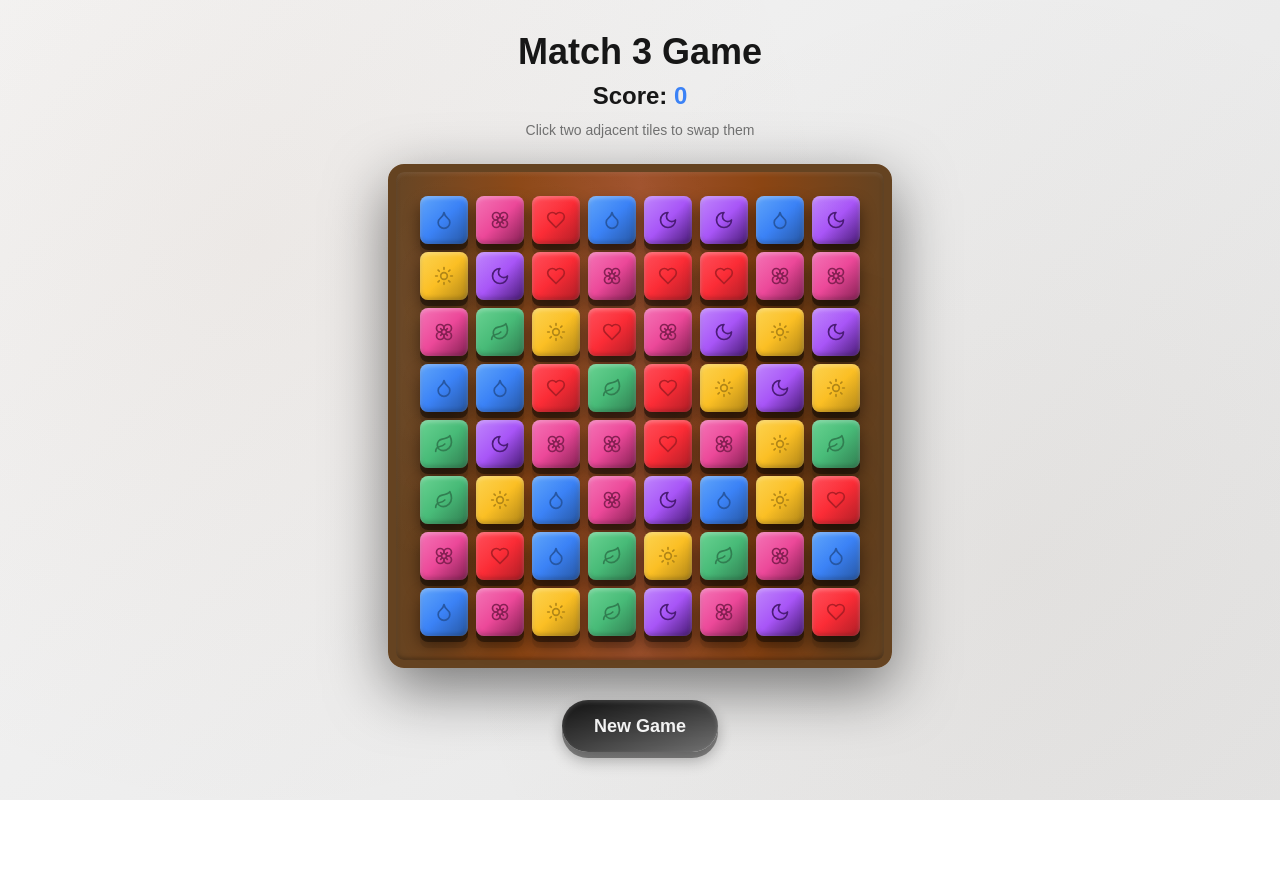
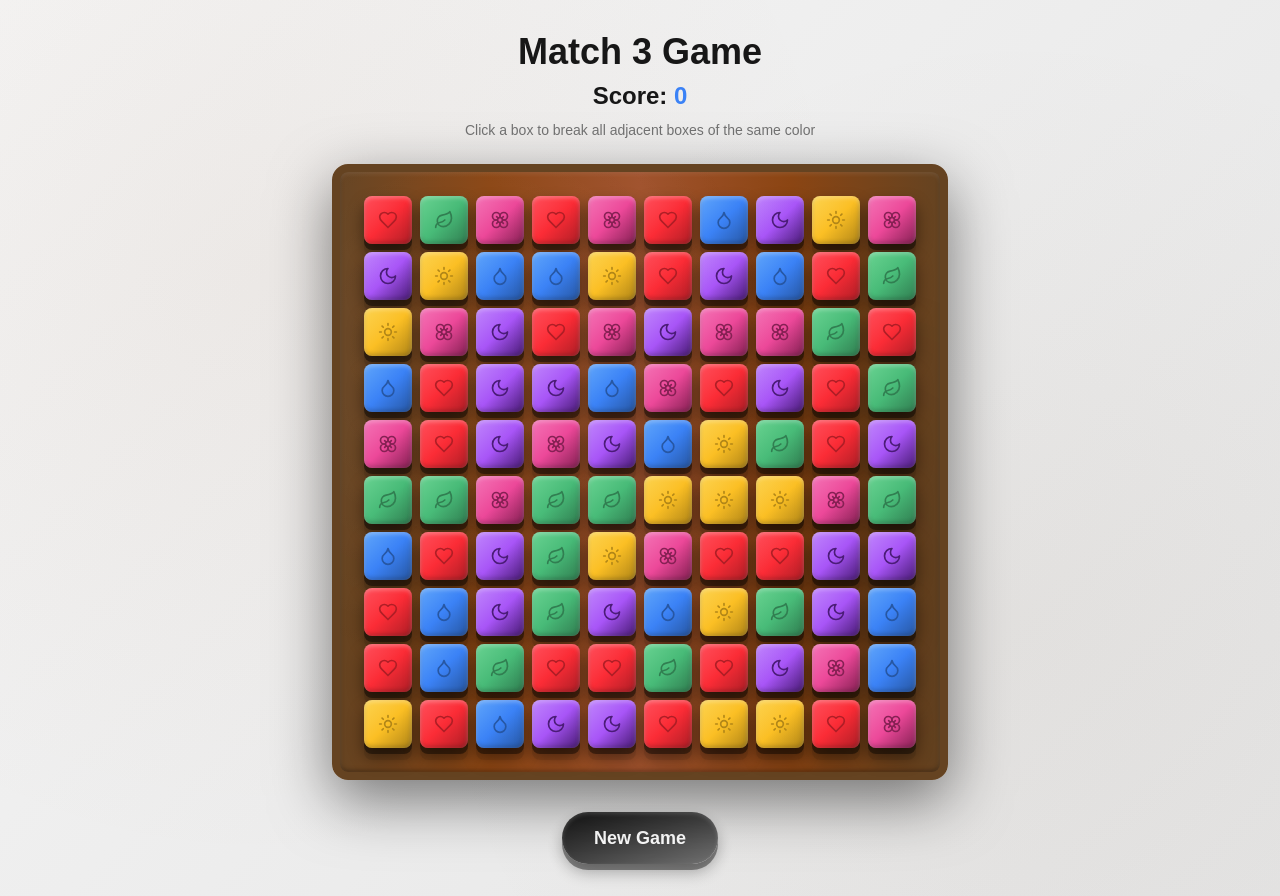
Before and after one commit to anttonio-dent/board-game, a Next.js app: page / in a window 1280 px wide. Before the commit the page ends 800 px from the top, so only its background shows below. Built offline with nearby package versions, Linux system fonts and the light colour scheme.

Commit message:
fix: fix functionality

```diff
--- a/src/app/components/board.tsx
+++ b/src/app/components/board.tsx
@@ -23,31 +23,7 @@ const TYPES = [
   "pink-magnet",
 ];
 
-const BOARD_SIZE = 8;
-
-const isBomb = (type: string) => {
-  if (
-    type === "red" ||
-    type === "blue" ||
-    type === "green" ||
-    type === "yellow" ||
-    type === "purple" ||
-    type === "pink"
-  )
-    return false;
-  return true;
-};
-
-const isNormalType = (type: string) => {
-  return (
-    type === "red" ||
-    type === "blue" ||
-    type === "green" ||
-    type === "yellow" ||
-    type === "purple" ||
-    type === "pink"
-  );
-};
+const BOARD_SIZE = 10;
 
 export const Board = () => {
   const [boxTypes, setBoxTypes] = useState<string[][]>([]);
@@ -57,68 +33,49 @@ export const Board = () => {
   const [isAnimating, setIsAnimating] = useState<boolean>(false);
   const [state, setState] = useState<string>("");
   const [score, setScore] = useState<number>(0);
-  const [selectedTile, setSelectedTile] = useState<[number, number] | null>(null);
-  const [swappingTiles, setSwappingTiles] = useState<[[number, number], [number, number]] | null>(null);
 
-  const hasMatches = (board: string[][]): boolean => {
-    for (let row = 0; row < BOARD_SIZE; row++) {
-      for (let col = 0; col < BOARD_SIZE; col++) {
-        const type = board[row][col];
-        if (!isNormalType(type)) continue;
+  const findAdjacentSameColor = (row: number, col: number, color: string): Set<string> => {
+    const visited = new Set<string>();
+    const toBreak = new Set<string>();
 
-        // Check horizontal match
-        if (col >= 2) {
-          if (
-            board[row][col - 2] === type &&
-            board[row][col - 1] === type
-          ) {
-            return true;
-          }
-        }
-        if (col <= BOARD_SIZE - 3) {
-          if (
-            board[row][col + 1] === type &&
-            board[row][col + 2] === type
-          ) {
-            return true;
-          }
-        }
+    const dfs = (r: number, c: number) => {
+      const key = `${r},${c}`;
 
-        // Check vertical match
-        if (row >= 2) {
-          if (
-            board[row - 2][col] === type &&
-            board[row - 1][col] === type
-          ) {
-            return true;
-          }
-        }
-        if (row <= BOARD_SIZE - 3) {
-          if (
-            board[row + 1][col] === type &&
-            board[row + 2][col] === type
-          ) {
-            return true;
-          }
-        }
+      // Check bounds
+      if (r < 0 || r >= BOARD_SIZE || c < 0 || c >= BOARD_SIZE) {
+        return;
       }
-    }
-    return false;
+
+      // Check if already visited
+      if (visited.has(key)) {
+        return;
+      }
+
+      // Check if same color
+      if (boxTypes[r] && boxTypes[r][c] === color) {
+        visited.add(key);
+        toBreak.add(key);
+
+        // Check all 4 adjacent directions
+        dfs(r + 1, c); // down
+        dfs(r - 1, c); // up
+        dfs(r, c + 1); // right
+        dfs(r, c - 1); // left
+      }
+    };
+
+    dfs(row, col);
+    return toBreak;
   };
 
   const initializeBoxStyle = () => {
-    let newBoxTypes: string[][];
-    let attempts = 0;
-    do {
-      newBoxTypes = Array(BOARD_SIZE)
-        .fill(null)
-        .map(() =>
-          Array(BOARD_SIZE)
-            .fill(null)
-            .map(() => TYPES[Math.floor(Math.random() * 6)])
-        );
-      attempts++;
-    } while (hasMatches(newBoxTypes) && attempts < 50);
+    const newBoxTypes = Array(BOARD_SIZE)
+      .fill(null)
+      .map(() =>
+        Array(BOARD_SIZE)
+          .fill(null)
+          .map(() => TYPES[Math.floor(Math.random() * 6)])
+      );
     setBoxTypes(newBoxTypes);
   };
 
@@ -150,174 +107,87 @@ export const Board = () => {
     initializeBoxOffsets();
     setIsAnimating(false);
     setScore(0);
-    setSelectedTile(null);
-    setSwappingTiles(null);
     if (state === "normal") setState("renormal");
     else setState("normal");
   };
 
-  const findAllMatches = (board: string[][]): Set<string> => {
-    const matches = new Set<string>();
+  const applyGravity = () => {
+    const newBoxTypes = boxTypes.map((row) => [...row]);
+    const newBoxOffsets = Array(BOARD_SIZE)
+      .fill(null)
+      .map(() => Array(BOARD_SIZE).fill(0));
+    const newBoxStates = Array(BOARD_SIZE)
+      .fill(null)
+      .map(() => Array(BOARD_SIZE).fill("normal"));
 
-    // Check horizontal matches
-    for (let row = 0; row < BOARD_SIZE; row++) {
-      let count = 1;
-      let currentType = board[row][0];
-      for (let col = 1; col < BOARD_SIZE; col++) {
-        if (board[row][col] === currentType && isNormalType(currentType)) {
-          count++;
-        } else {
-          if (count >= 3 && isNormalType(currentType)) {
-            for (let c = col - count; c < col; c++) {
-              matches.add(`${row},${c}`);
-            }
+    // For each column, move boxes down
+    for (let col = 0; col < BOARD_SIZE; col++) {
+      let writeIndex = BOARD_SIZE - 1; // Start from bottom
+
+      // First, move all non-exploded boxes down
+      for (let row = BOARD_SIZE - 1; row >= 0; row--) {
+        if (boxStates[row] && boxStates[row][col] !== "explode" && newBoxTypes[row][col]) {
+          if (writeIndex !== row) {
+            // Calculate offset for animation
+            newBoxOffsets[writeIndex][col] = 56 * (row - writeIndex);
+            newBoxTypes[writeIndex][col] = newBoxTypes[row][col];
+            newBoxStates[writeIndex][col] = "drop";
+          } else {
+            newBoxStates[writeIndex][col] = "normal";
           }
-          count = 1;
-          currentType = board[row][col];
+          writeIndex--;
         }
       }
-      if (count >= 3 && isNormalType(currentType)) {
-        for (let c = BOARD_SIZE - count; c < BOARD_SIZE; c++) {
-          matches.add(`${row},${c}`);
-        }
+
+      // Fill empty spaces at top with new boxes
+      for (let row = writeIndex; row >= 0; row--) {
+        newBoxTypes[row][col] = TYPES[Math.floor(Math.random() * 6)];
+        newBoxOffsets[row][col] = 56 * (writeIndex - row + 1);
+        newBoxStates[row][col] = "new";
       }
     }
 
-    // Check vertical matches
-    for (let col = 0; col < BOARD_SIZE; col++) {
-      let count = 1;
-      let currentType = board[0][col];
-      for (let row = 1; row < BOARD_SIZE; row++) {
-        if (board[row][col] === currentType && isNormalType(currentType)) {
-          count++;
-        } else {
-          if (count >= 3 && isNormalType(currentType)) {
-            for (let r = row - count; r < row; r++) {
-              matches.add(`${r},${col}`);
-            }
-          }
-          count = 1;
-          currentType = board[row][col];
-        }
-      }
-      if (count >= 3 && isNormalType(currentType)) {
-        for (let r = BOARD_SIZE - count; r < BOARD_SIZE; r++) {
-          matches.add(`${r},${col}`);
-        }
-      }
-    }
-
-    return matches;
+    setBoxTypes(newBoxTypes);
+    setBoxOffsets(newBoxOffsets);
+    setBoxStates(newBoxStates);
   };
 
 
   useEffect(() => {
     if (state === "explode") {
+      // After explosion animation, apply gravity
       setTimeout(() => {
-        addItems();
-        setState("item");
-      }, 400);
-    } else if (state === "item") {
-      setTimeout(() => {
-        dropBoxes();
+        applyGravity();
         setState("drop");
       }, 400);
     } else if (state === "drop") {
+      // After drop animation, reset and check for more matches
       setTimeout(() => {
         initializeBoxOffsets();
-        const matches = findAllMatches(boxTypes);
-        if (matches.size > 0) {
-          // Chain reaction - more matches found
-          const newBoxStates = Array(BOARD_SIZE)
-            .fill(null)
-            .map(() =>
-              Array(BOARD_SIZE)
-                .fill(null)
-                .map(() => "normal")
-            );
-          matches.forEach((pos) => {
-            const [r, c] = pos.split(",").map(Number);
-            newBoxStates[r][c] = "explode";
-          });
-          setBoxStates(newBoxStates);
-          selectedBoxes.current = Array.from(matches).map((pos) => {
-            const [r, c] = pos.split(",").map(Number);
-            return [r, c, boxTypes[r][c]];
-          });
-          setScore((prev) => prev + matches.size * 10);
-          setIsAnimating(true);
-          setState("explode");
-        } else {
-          initializeBoxState();
-          setState("normal");
-          setIsAnimating(false);
-          selectedBoxes.current = [];
-          setSwappingTiles(null);
-        }
+        initializeBoxState();
+        setState("normal");
+        setIsAnimating(false);
+        selectedBoxes.current = [];
       }, 400);
     }
     // eslint-disable-next-line react-hooks/exhaustive-deps
   }, [state]);
 
-  const checkSwapCreatesMatch = (
-    r1: number,
-    c1: number,
-    r2: number,
-    c2: number,
-    board: string[][]
-  ): boolean => {
-    // Create a copy of the board
-    const testBoard = board.map((row) => [...row]);
+  const breakBoxes = (row: number, col: number) => {
+    if (isAnimating) return;
+    if (!boxTypes[row] || !boxTypes[row][col]) return;
 
-    // Swap the tiles
-    [testBoard[r1][c1], testBoard[r2][c2]] = [
-      testBoard[r2][c2],
-      testBoard[r1][c1],
-    ];
+    const color = boxTypes[row][col];
+    const boxesToBreak = findAdjacentSameColor(row, col, color);
 
-    // Check if this creates any matches
-    const matches = findAllMatches(testBoard);
-    return matches.size > 0;
-  };
-
-  const swapTiles = (r1: number, c1: number, r2: number, c2: number) => {
-    if (isAnimating) return;
-
-    // Check if tiles are adjacent
-    const isAdjacent =
-      (Math.abs(r1 - r2) === 1 && c1 === c2) ||
-      (Math.abs(c1 - c2) === 1 && r1 === r2);
-
-    if (!isAdjacent) {
-      setSelectedTile(null);
-      const newBoxStates = Array(BOARD_SIZE)
-        .fill(null)
-        .map(() =>
-          Array(BOARD_SIZE)
-            .fill(null)
-            .map(() => "normal")
-        );
-      setBoxStates(newBoxStates);
+    // Need at least 2 boxes (the clicked one + at least one neighbor)
+    if (boxesToBreak.size < 2) {
       return;
     }
 
-    // Check if swap creates a match
-    if (!checkSwapCreatesMatch(r1, c1, r2, c2, boxTypes)) {
-      setSelectedTile(null);
-      setSwappingTiles(null);
-      const newBoxStates = Array(BOARD_SIZE)
-        .fill(null)
-        .map(() =>
-          Array(BOARD_SIZE)
-            .fill(null)
-            .map(() => "normal")
-        );
-      setBoxStates(newBoxStates);
-      return;
-    }
+    setIsAnimating(true);
 
-    // Show swap animation
-    setSwappingTiles([[r1, c1], [r2, c2]]);
+    // Mark boxes for explosion
     const newBoxStates = Array(BOARD_SIZE)
       .fill(null)
       .map(() =>
@@ -325,148 +195,29 @@ export const Board = () => {
           .fill(null)
           .map(() => "normal")
       );
-    newBoxStates[r1][c1] = "swap";
-    newBoxStates[r2][c2] = "swap";
+
+    boxesToBreak.forEach((pos) => {
+      const [r, c] = pos.split(",").map(Number);
+      newBoxStates[r][c] = "explode";
+    });
+
     setBoxStates(newBoxStates);
-    setIsAnimating(true);
+    selectedBoxes.current = Array.from(boxesToBreak).map((pos) => {
+      const [r, c] = pos.split(",").map(Number);
+      return [r, c, boxTypes[r][c]];
+    });
 
-    // Perform the swap after animation
-    setTimeout(() => {
-      const newBoxTypes = boxTypes.map((row) => [...row]);
-      const temp = newBoxTypes[r1][c1];
-      newBoxTypes[r1][c1] = newBoxTypes[r2][c2];
-      newBoxTypes[r2][c2] = temp;
-      setBoxTypes(newBoxTypes);
-
-      // Find all matches after swap
-      const matches = findAllMatches(newBoxTypes);
-      const finalBoxStates = Array(BOARD_SIZE)
-        .fill(null)
-        .map(() =>
-          Array(BOARD_SIZE)
-            .fill(null)
-            .map(() => "normal")
-        );
-
-      matches.forEach((pos) => {
-        const [r, c] = pos.split(",").map(Number);
-        finalBoxStates[r][c] = "explode";
-      });
-
-      setBoxStates(finalBoxStates);
-      selectedBoxes.current = Array.from(matches).map((pos) => {
-        const [r, c] = pos.split(",").map(Number);
-        return [r, c, newBoxTypes[r][c]];
-      });
-
-      setScore((prev) => prev + matches.size * 10);
-      setState("explode");
-      setSelectedTile(null);
-    }, 300);
+    setScore((prev) => prev + boxesToBreak.size * 10);
+    setState("explode");
   };
 
 
-  const addItems = () => {
-    if (selectedBoxes.current.length === 0) return;
-
-    // Use the first selected box as the center
-    const [row, col, type] = selectedBoxes.current[0];
-    const newBoxTypes = boxTypes.map((row) => [...row]);
-    const newBoxStates = boxStates.map((row) => [...row]);
-
-    if (isBomb(type)) {
-      return;
-    }
-
-    if (selectedBoxes.current.length >= 9) {
-      newBoxStates[row][col] = "normal";
-      if (type === "red") newBoxTypes[row][col] = "red-magnet";
-      if (type === "blue") newBoxTypes[row][col] = "blue-magnet";
-      if (type === "green") newBoxTypes[row][col] = "green-magnet";
-      if (type === "yellow") newBoxTypes[row][col] = "yellow-magnet";
-      if (type === "purple") newBoxTypes[row][col] = "purple-magnet";
-      if (type === "pink") newBoxTypes[row][col] = "pink-magnet";
-    } else if (selectedBoxes.current.length >= 7) {
-      newBoxStates[row][col] = "normal";
-      newBoxTypes[row][col] = "bomb";
-    } else if (selectedBoxes.current.length >= 5) {
-      newBoxStates[row][col] = "normal";
-      newBoxTypes[row][col] = TYPES[Math.floor(Math.random() * 2) + 7];
-    }
-    setBoxTypes(newBoxTypes);
-    setBoxStates(newBoxStates);
-  };
-
-  const dropBoxes = () => {
-    const newBoxTypes = boxTypes.map((row) => [...row]);
-    const newBoxStates = boxStates.map((row) => [...row]);
-    const newBoxOffsets = boxOffsets.map((row) => [...row]);
-
-    for (let col = 0; col < BOARD_SIZE; col++) {
-      let lastRow = -1;
-      for (let row = BOARD_SIZE - 1; row >= 0; row--) {
-        if (newBoxStates[row][col] === "explode") {
-          let firstRow = -1;
-          for (let newRow = row - 1; newRow >= 0; newRow--) {
-            if (newBoxStates[newRow][col] === "normal") {
-              firstRow = newRow;
-              break;
-            }
-          }
-          if (firstRow !== -1) {
-            newBoxStates[firstRow][col] = "explode";
-            newBoxTypes[row][col] = newBoxTypes[firstRow][col];
-            newBoxOffsets[row][col] = 56 * (row - firstRow);
-            newBoxStates[row][col] = "drop";
-          } else {
-            if (lastRow == -1) lastRow = row;
-            newBoxTypes[row][col] = TYPES[Math.floor(Math.random() * 6)];
-            newBoxOffsets[row][col] = 56 * lastRow + 56;
-            newBoxStates[row][col] = "new";
-          }
-        }
-      }
-    }
-    setBoxTypes(newBoxTypes);
-    setBoxStates(newBoxStates);
-    setBoxOffsets(newBoxOffsets);
-  };
 
   const handleBoxClick = (row: number, col: number) => {
     if (isAnimating) {
       return;
     }
-
-    if (selectedTile === null) {
-      // First tile selected
-      setSelectedTile([row, col]);
-      const newBoxStates = Array(BOARD_SIZE)
-        .fill(null)
-        .map(() =>
-          Array(BOARD_SIZE)
-            .fill(null)
-            .map(() => "normal")
-        );
-      newBoxStates[row][col] = "select";
-      setBoxStates(newBoxStates);
-    } else {
-      const [selectedRow, selectedCol] = selectedTile;
-      if (selectedRow === row && selectedCol === col) {
-        // Clicked the same tile - deselect
-        setSelectedTile(null);
-        const newBoxStates = Array(BOARD_SIZE)
-          .fill(null)
-          .map(() =>
-            Array(BOARD_SIZE)
-              .fill(null)
-              .map(() => "normal")
-          );
-        setBoxStates(newBoxStates);
-      } else {
-        // Try to swap
-        swapTiles(selectedRow, selectedCol, row, col);
-      }
-    }
+    breakBoxes(row, col);
   };
 
   useEffect(() => {
@@ -482,33 +233,17 @@ export const Board = () => {
           Score: <span className="text-[var(--box-blue-normal)]">{score}</span>
         </div>
         <p className="text-sm text-[var(--foreground-dark)] mt-2">
-          Click two adjacent tiles to swap them
+          Click a box to break all adjacent boxes of the same color
         </p>
       </div>
       <div className="board-container relative z-10">
-        <div className="grid grid-cols-8 gap-2 w-max h-max">
+        <div className="grid grid-cols-10 gap-2 w-max h-max">
           {boxTypes.length > 0 && boxTypes.map((row, rowIndex) =>
             row.map((color, colIndex) => {
-              const isSelected =
-                selectedTile &&
-                selectedTile[0] === rowIndex &&
-                selectedTile[1] === colIndex;
-              const isSwapping =
-                swappingTiles &&
-                ((swappingTiles[0][0] === rowIndex &&
-                  swappingTiles[0][1] === colIndex) ||
-                  (swappingTiles[1][0] === rowIndex &&
-                    swappingTiles[1][1] === colIndex));
               return (
                 <Box
                   type={color}
-                  state={
-                    isSelected
-                      ? "select"
-                      : isSwapping
-                      ? "swap"
-                      : (boxStates[rowIndex] && boxStates[rowIndex][colIndex]) || "normal"
-                  }
+                  state={(boxStates[rowIndex] && boxStates[rowIndex][colIndex]) || "normal"}
                   key={`${rowIndex}-${colIndex}`}
                   offset={(boxOffsets[rowIndex] && boxOffsets[rowIndex][colIndex]) || 0}
                   onClick={() => handleBoxClick(rowIndex, colIndex)}
```
